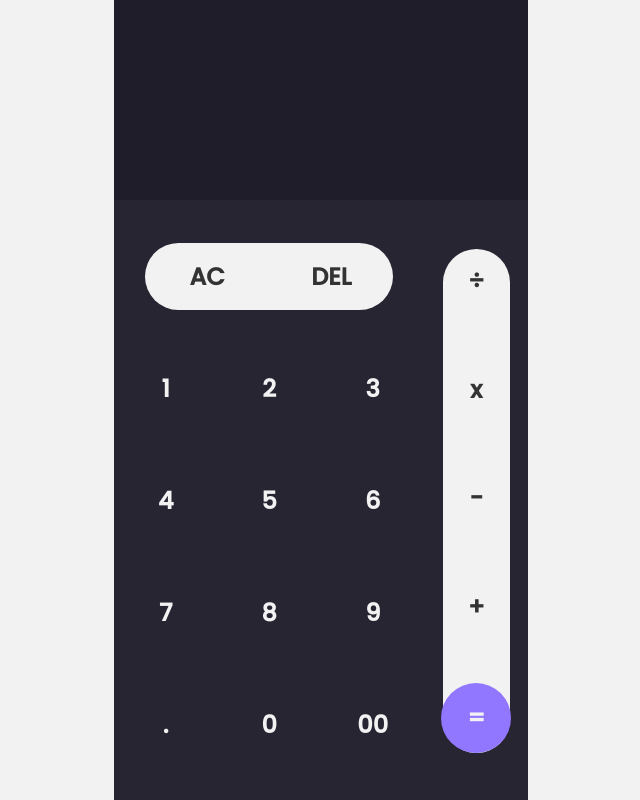
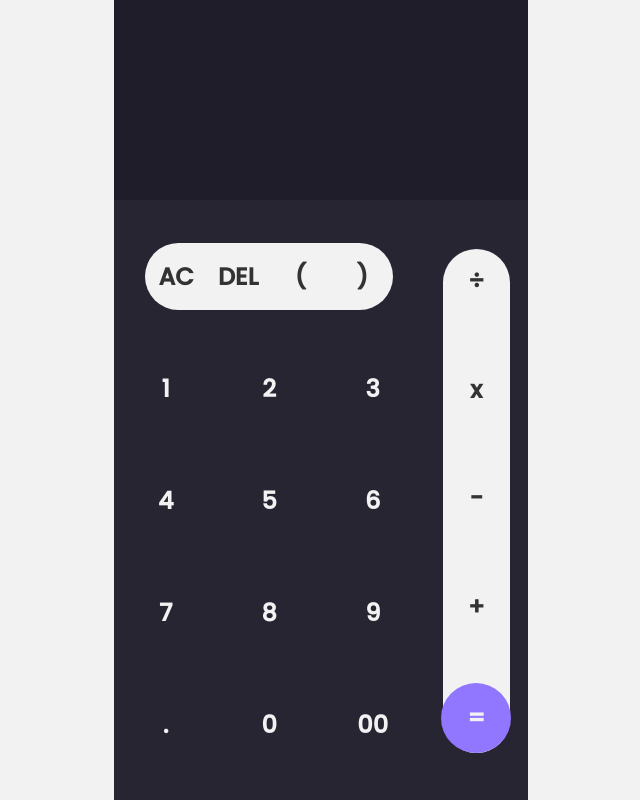
Before and after one commit to oussamakami/javascript-calculator, a plain HTML site: page index.html in a window 1280 px wide. Shown: the whole page, without its empty margins (319-959 px from the left). Drawn offline with Linux system fonts and the light colour scheme.

Commit message:
adding parentheses

```diff
--- a/index.html
+++ b/index.html
@@ -17,8 +17,10 @@
         </section>
         <section id="controls">
             <div id="highlightHR">
-                <h2 id="AC">AC</h2>
-                <h2 id="DEL">DEL</h2>
+                <h2 id="AC" class="btns">AC</h2>
+                <h2 id="DEL" class="btns">DEL</h2>
+                <h2 class="btns parentheses" id="openParentheses">(</h2>
+                <h2 class="btns parentheses" id="closeParentheses">)</h2>
             </div>
             <div id="highlightVR">
                 <h2 class="btns" id="DIVIDE">&divide;</h2>
--- a/style.css
+++ b/style.css
@@ -53,20 +53,7 @@ body {
     justify-content: space-around;
     align-items: center;
 }
-#highlightHR > h2:nth-child(1){border-radius: 45px 0 0 45px}
-#highlightHR > h2:nth-child(2){border-radius: 0 45px 45px 0}
-#AC, #DEL {
-    width: 50%;
-    height: 100%;
-    display: grid;
-    place-items: center;
-    cursor: pointer;
-}
-#AC:active, #DEL:active{
-    background-color: #7d5dfe;
-    color: #f2f2f2;
-}
-#AC, #DEL, #DIVIDE, #MULTPLY, #SUBSTRACT, #ADD {
+#AC, #DEL, #DIVIDE, #MULTPLY, #SUBSTRACT, #ADD, .parentheses {
     color: #333;
 }
 #highlightVR {
```
